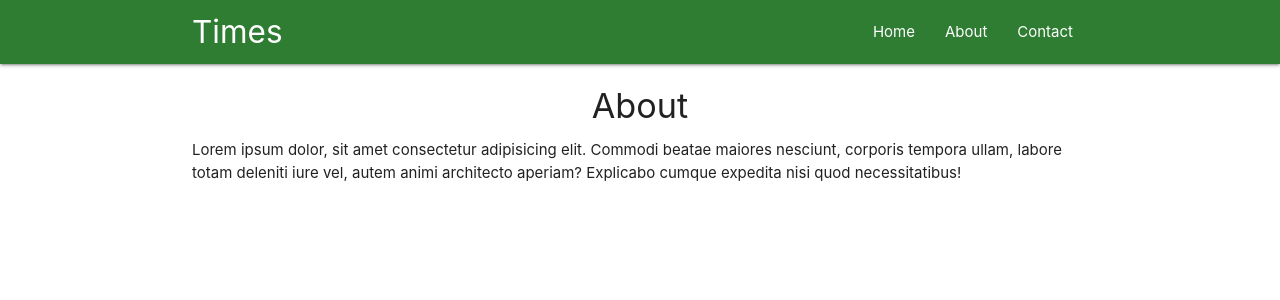
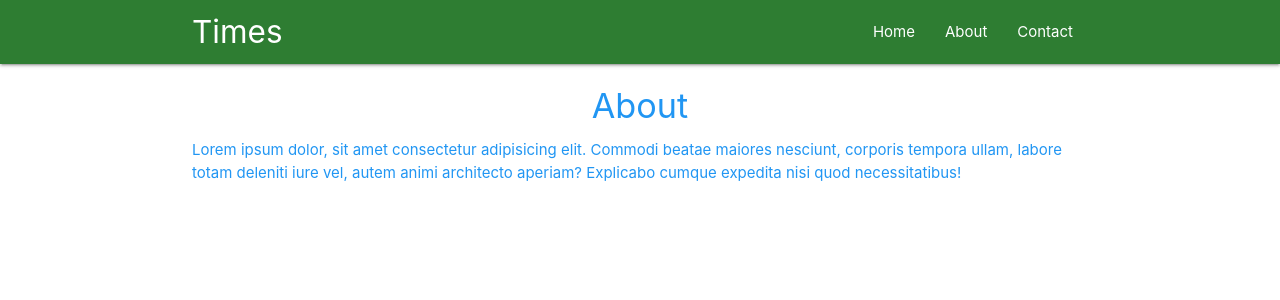
Before and after one commit to vagarioustoast/react-redux-playground, a React (Create React App) app in the folder myapp/: page /about in a window 1280 px wide. Shown: the top 300 px of the page. Built offline with nearby package versions, Linux system fonts and the light colour scheme.

Commit message:
higher order components

```diff
--- a/myapp/src/components/About.js
+++ b/myapp/src/components/About.js
@@ -1,4 +1,5 @@
 import React from "react";
+import Rainbow from "../hoc/Rainbow";
 
 const About = () => {
   return (
@@ -14,4 +15,4 @@
   );
 };
 
-export default About;
+export default Rainbow(About);
--- a/myapp/src/components/Navbar.js
+++ b/myapp/src/components/Navbar.js
@@ -1,5 +1,5 @@
 import React from "react";
-import { Link, NavLink } from "react-router-dom";
+import { Link, NavLink, withRouter } from "react-router-dom";
 
 const Navbar = () => {
   return (
@@ -24,4 +24,4 @@
   );
 };
 
-export default Navbar;
+export default withRouter(Navbar);
--- /dev/null
+++ b/myapp/src/hoc/Rainbow.js
@@ -0,0 +1,17 @@
+import React from "react";
+
+const Rainbow = WrappedComponent => {
+  const colors = ["blue", "red", "green"];
+  const randomColor = colors[Math.floor(Math.random() * 2)];
+  const className = `${randomColor}-text`;
+
+  return props => {
+    return (
+      <div className={className}>
+        <WrappedComponent {...props} />
+      </div>
+    );
+  };
+};
+
+export default Rainbow;
```
